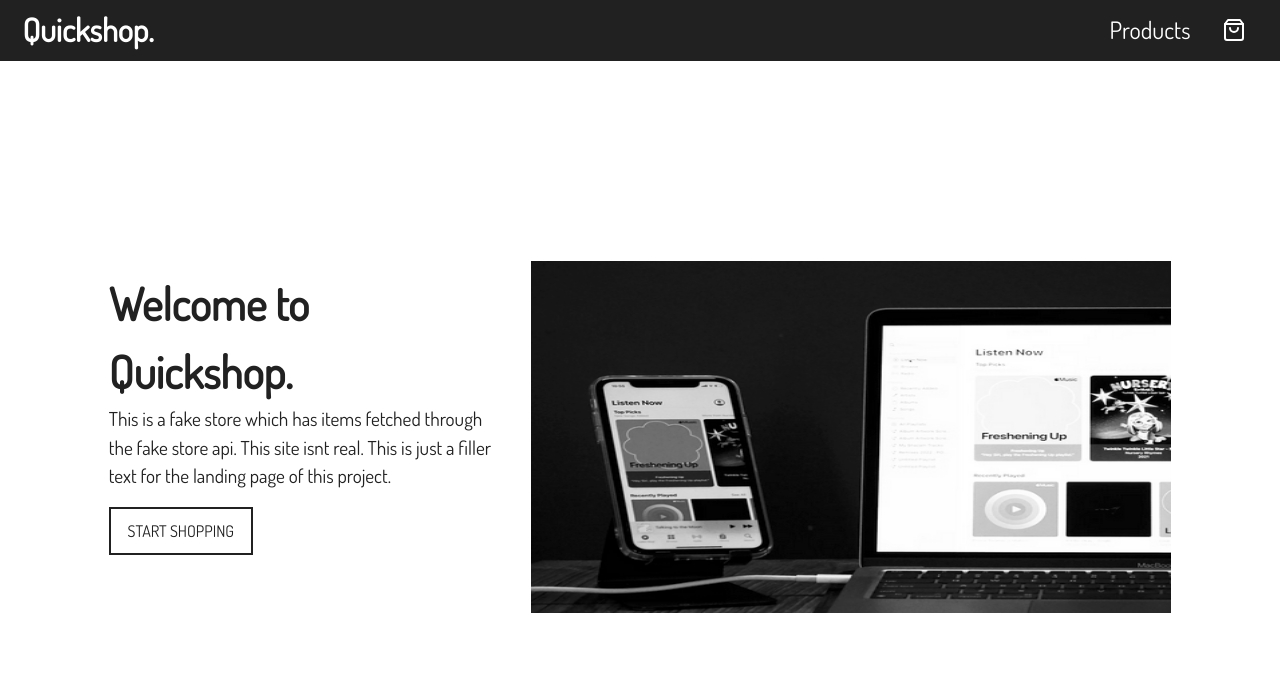
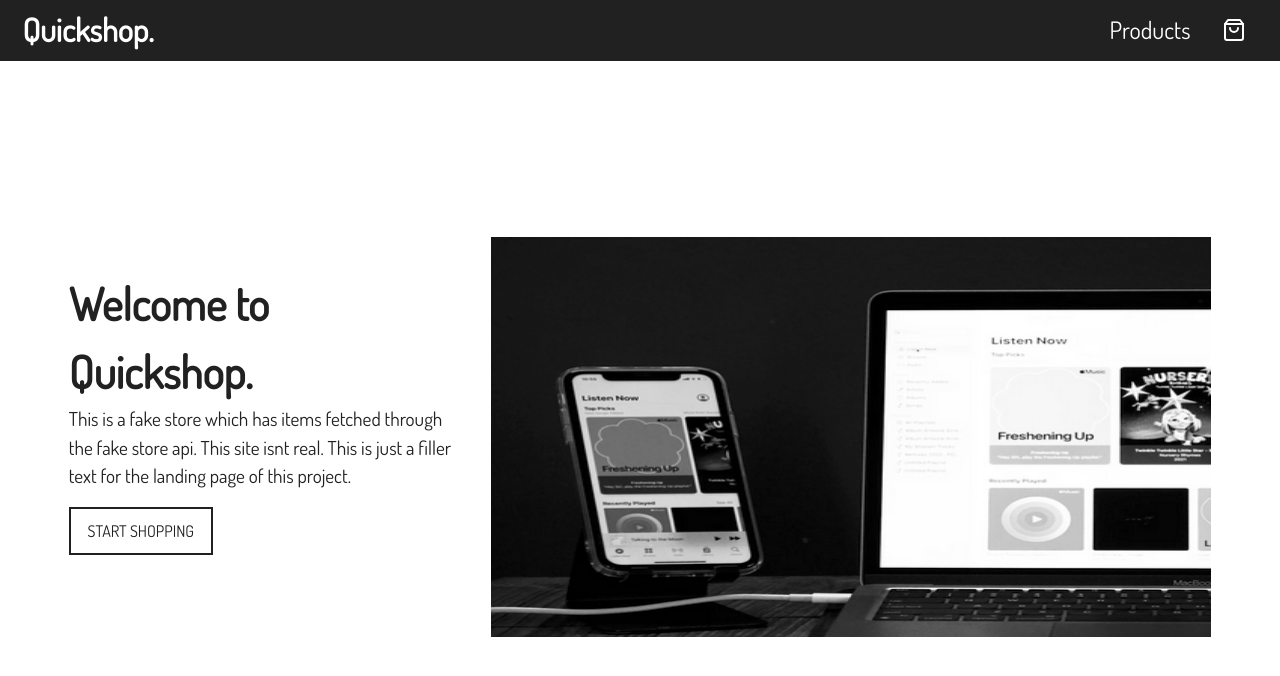
Before and after one commit to xplozion15/Quickshop, a React (Vite) app: page / in a window 1280 px wide. Shown: the top 676 px of the page. Built offline with nearby package versions, Linux system fonts and the light colour scheme; no server answers.

Commit message:
chore: fix layout issues for the hero image

```diff
--- a/src/components/Herosection.css
+++ b/src/components/Herosection.css
@@ -1,8 +1,8 @@
 .hero-image {
   margin: auto;
   margin-top: 2rem;
-  width: 40rem;
-  height: 22rem;
+  width: 45rem;
+  height: 25rem;
 }
 
 .hero-section {
@@ -94,5 +94,6 @@
 
   .hero-image {
     padding: 1.5rem;
+    height: 90%;
   }
 }
```
